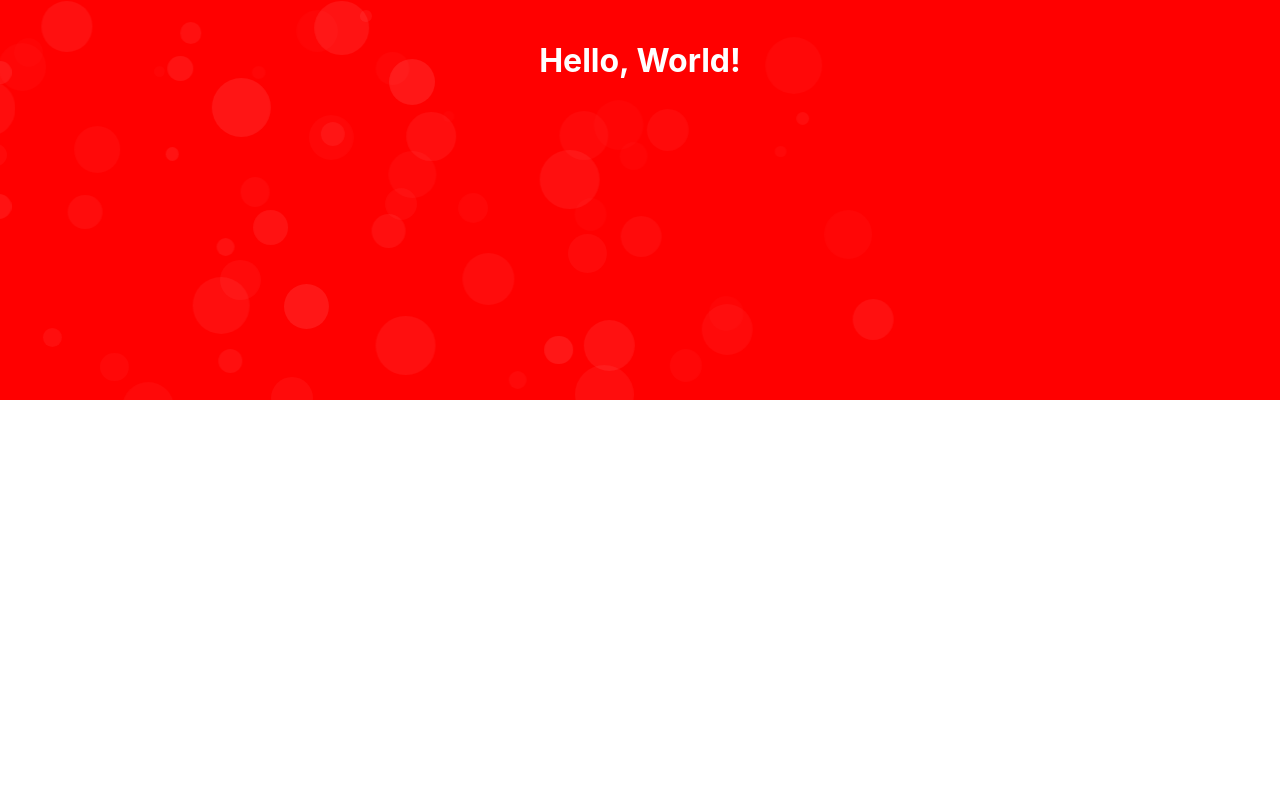
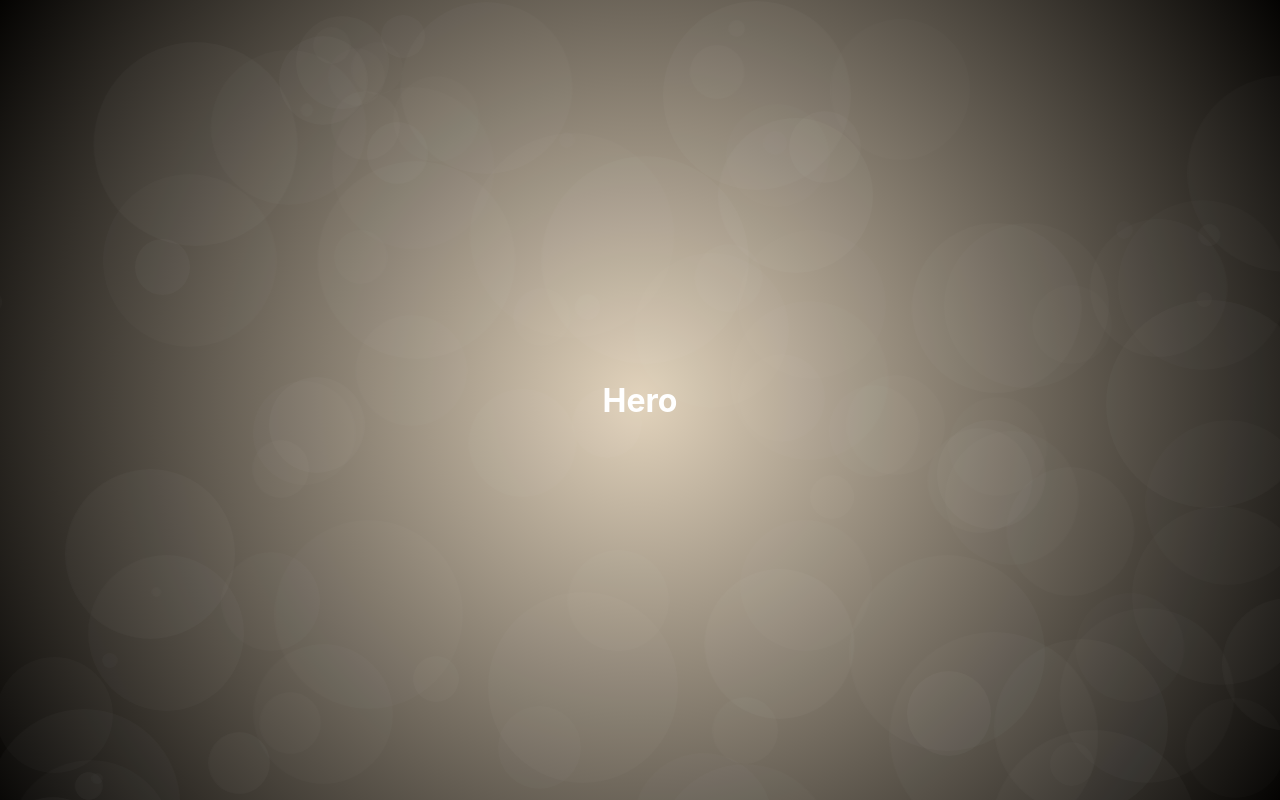
Before and after one commit to FuturaExtraBold/benjiboy, a React (Create React App) app: page / in a window 1280 px wide. Built offline with nearby package versions, Linux system fonts and the light colour scheme.

Commit message:
Getting the Hero setup correctly

```diff
--- a/package.json
+++ b/package.json
@@ -6,7 +6,8 @@
     "cra-template": "1.2.0",
     "react": "^19.0.0",
     "react-dom": "^19.0.0",
-    "react-scripts": "5.0.1"
+    "react-scripts": "5.0.1",
+    "sass": "^1.83.0"
   },
   "scripts": {
     "start": "react-scripts start",
--- a/src/App.js
+++ b/src/App.js
@@ -1,9 +1,12 @@
 import React from 'react';
+import BokehBackground from './components/Bokeh/BokehBackground/BokehBackground';
 import Hero from './components/Hero/Hero';
+import './App.scss';
 
 function App() {
   return (
     <div className="App">
+      <BokehBackground />
       <Hero />
     </div>
   );
--- /dev/null
+++ b/src/App.scss
@@ -0,0 +1 @@
+@import "assets/stylesheets/base/section";
--- /dev/null
+++ b/src/assets/stylesheets/base/section.scss
@@ -0,0 +1,7 @@
+.section {
+  display: flex;
+  height: 100vh;
+  margin: 0 auto;
+  max-width: 1400px;
+  padding: 0 20px;
+}
--- a/src/components/Bokeh/BokehBackground/BokehBackground.jsx
+++ b/src/components/Bokeh/BokehBackground/BokehBackground.jsx
@@ -1,5 +1,5 @@
 import React from 'react';
-import './BokehBackground.css';
+import './BokehBackground.scss';
 
 const BokehBackground = () => {
   const circles = Array.from({ length: 100 });
@@ -7,11 +7,11 @@ const BokehBackground = () => {
   return (
     <div className="bokeh-background">
       {circles.map((_, index) => {
-        const size = Math.random() * 50 + 10;
+        const size = Math.random() * 200 + 10;
         const top = Math.random() * 100;
         const left = Math.random() * 100;
-        const opacity = Math.random() * 0.5 + 0.1;
-        const duration = Math.random() * 20 + 10;
+        const opacity = Math.random() * 0.1 + 0.1;
+        const duration = Math.random() * 200 + 10;
 
         return (
           <div
@@ -28,10 +28,6 @@ const BokehBackground = () => {
           ></div>
         );
       })}
-      <div className="content">
-        {/* Your content goes here */}
-        <h1>Hello, World!</h1>
-      </div>
     </div>
   );
 };
--- a/src/components/Bokeh/BokehBackground/BokehBackground.css
+++ b/src/components/Bokeh/BokehBackground/BokehBackground.scss
@@ -1,9 +1,11 @@
+$that-base: #e2d3bc;
+
 .bokeh-background {
-  position: relative;
+  position: absolute;
   width: 100%;
   height: 100vh;
   overflow: hidden;
-  background: red;
+  background: radial-gradient(circle, $that-base, darken($that-base, 80%));
 }
 
 .bokeh-circle {
@@ -18,7 +20,7 @@
     transform: translateX(0);
   }
   100% {
-    transform: translateX(-100vw);
+    transform: translateX(-50vw);
   }
 }
 
@@ -32,10 +34,10 @@
 
 /* Additional styles to randomly position and size the circles */
 .bokeh-circle {
-  width: 1000px;
-  height: 1000px;
+  width: 100px;
+  height: 100px;
   top: calc(100% * var(--i));
   left: calc(100% * var(--j));
-  opacity: calc(0.4 + 0.9 * var(--k));
+  opacity: calc(0.1 + 0.9 * var(--k));
   animation-duration: calc(10s + 10s * var(--l));
 }
--- a/src/components/Hero/Hero.css
+++ /dev/null
@@ -1,10 +0,0 @@
-.hero {
-  height: 50vh;
-  display: flex;
-  flex-direction: column;
-  justify-content: center;
-  align-items: center;
-  background: radial-gradient(circle, lightblue, darkblue);
-  color: white;
-  text-align: center;
-}
--- a/src/components/Hero/Hero.jsx
+++ b/src/components/Hero/Hero.jsx
@@ -1,11 +1,10 @@
 import React from 'react';
-import './Hero.css';
-import BokehBackground from '../Bokeh/BokehBackground/BokehBackground';
+import './Hero.scss';
 
 const Hero = () => {
   return (
-    <div className="hero">
-      <BokehBackground />
+    <div className="section hero">
+      <h1>Hero</h1>
     </div>
   );
 };
--- /dev/null
+++ b/src/components/Hero/Hero.scss
@@ -0,0 +1,8 @@
+.hero {
+  align-items: center;
+  color: white;
+  height: 100px;
+  justify-content: center;
+  position: relative;
+  text-align: center;
+}
--- a/src/index.css
+++ b/src/index.css
@@ -1,13 +1,12 @@
 body {
-  margin: 0;
-  font-family: -apple-system, BlinkMacSystemFont, 'Segoe UI', 'Roboto', 'Oxygen',
-    'Ubuntu', 'Cantarell', 'Fira Sans', 'Droid Sans', 'Helvetica Neue',
-    sans-serif;
+  font-family: -apple-system, BlinkMacSystemFont, "Segoe UI", Roboto, Oxygen,
+    Ubuntu, Cantarell, "Fira Sans", "Droid Sans", "Helvetica Neue", sans-serif;
   -webkit-font-smoothing: antialiased;
   -moz-osx-font-smoothing: grayscale;
+  margin: 0;
 }
 
 code {
-  font-family: source-code-pro, Menlo, Monaco, Consolas, 'Courier New',
+  font-family: source-code-pro, Menlo, Monaco, Consolas, "Courier New",
     monospace;
 }
```
Also changed, not shown: stylelint.config.js (added, +66 -0 lines), src/App.css (deleted), 1 other file (tests, documents, lock files or other folders).
